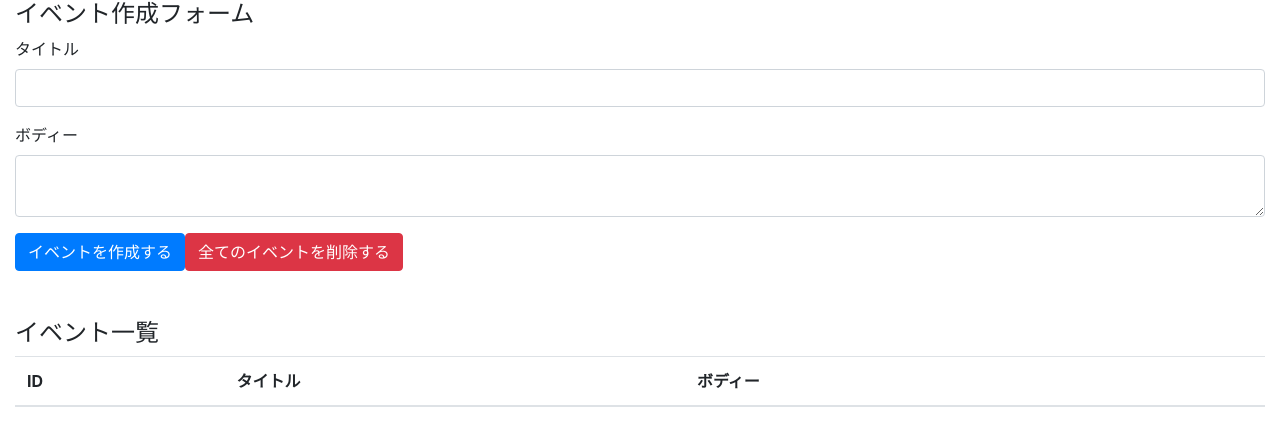
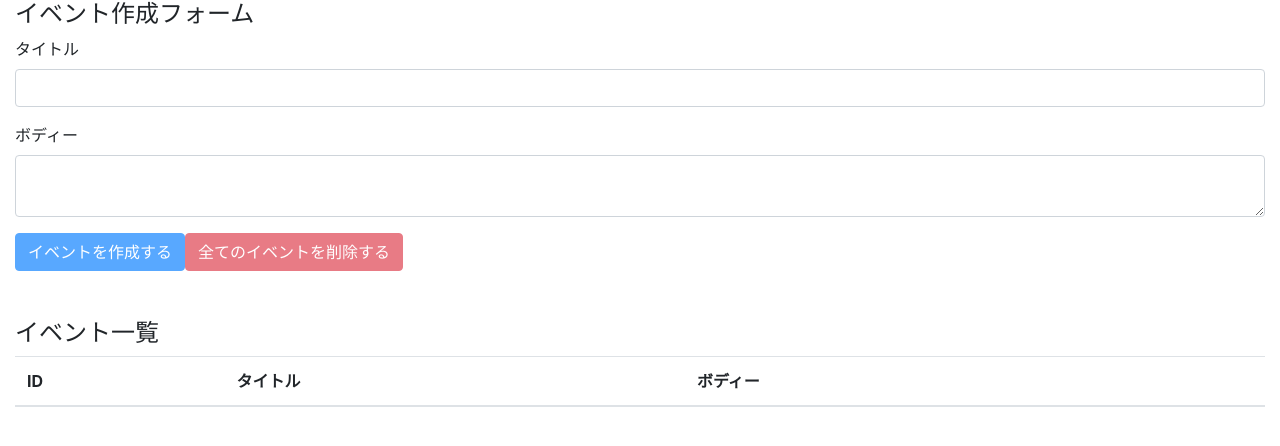
Before and after one commit to tbaba/udemy-react-redux-hooks, a React (Create React App) app: page / in a window 1280 px wide. Shown: the top 446 px of the page. Built offline with nearby package versions, Linux system fonts and the light colour scheme.

Commit message:
Disable buttons on each cases

```diff
--- a/src/components/App.js
+++ b/src/components/App.js
@@ -35,6 +35,9 @@ const App = () => {
     dispatch({ type: 'DELETE_ALL_EVENTS' });
   };
 
+  const addButtonIsDisabled = event.title === '' || event.body === '';
+  const deleteAllEventButtonIsDisabled = state.length === 0;
+
   return (
     <div className="container-fluid">
       <div className="newEventForm mb-5">
@@ -59,8 +62,8 @@ const App = () => {
               value={body}
             />
           </div>
-          <button type="button" className="btn btn-primary" onClick={addEvent}>イベントを作成する</button>
-          <button type="button" className="btn btn-danger" onClick={deleteAllEvents}>全てのイベントを削除する</button>
+          <button type="button" className="btn btn-primary" onClick={addEvent} disabled={addButtonIsDisabled}>イベントを作成する</button>
+          <button type="button" className="btn btn-danger" onClick={deleteAllEvents} disabled={deleteAllEventButtonIsDisabled}>全てのイベントを削除する</button>
         </form>
       </div>
       <div className="eventsList">
```
